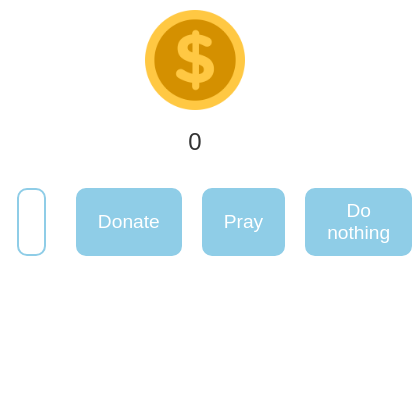
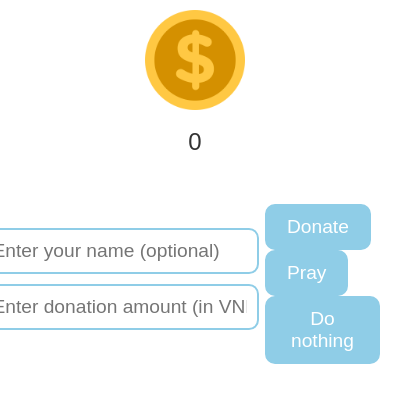
Before and after one commit to PongTon420/god-donating-simulator, a plain HTML site: page index.html in a window 390 px wide. Shown: the part 192-594 px from the top of the page, 412 px wide, since content can reach past the window. Drawn offline with Linux system fonts and the light colour scheme.

Commit message:
add media

```diff
--- a/index.html
+++ b/index.html
@@ -23,13 +23,18 @@
             <img src="./image/coin.png" alt="Coin Image" class="coin-image" />
             <span id="donation-amount"></span>
         </div>
-        <div class="button-container">
-            <input type="text" id="name-input" placeholder="Enter your name (optional)" />
-            <input type="text" id="donation-input" placeholder="Enter donation amount (in VND)" />
-            <button id="donate-button">Donate</button>
-            <button id="pray-button">Pray</button>
-            <button>Do nothing</button>
+        <div class="interaction-container">
+            <div class="input-container">
+                <input type="text" id="name-input" placeholder="Enter your name (optional)" />
+                <input type="text" id="donation-input" placeholder="Enter donation amount (in VND)" />
+            </div>
+            <div class="button-container">
+                <button id="donate-button">Donate</button>
+                <button id="pray-button">Pray</button>
+                <button>Do nothing</button>
+            </div>
         </div>
+
         <div class="message-container">
             <p id="donation-message" style="display: none;"><span id="donator-name"></span> donated <span
                     id="donation-amount-display"></span>
--- a/script.js
+++ b/script.js
@@ -20,8 +20,6 @@ donateButton.addEventListener('click', function () {
         donateButton.disabled = false;
         donationInput.focus();
     }, 600);
-    donateSound.currentTime = 0;
-    donateSound.play();
 
     const inputAmount = parseInt(donationInput.value, 10);
     if (isNaN(inputAmount) || inputAmount <= 0) {
@@ -53,6 +51,9 @@ donateButton.addEventListener('click', function () {
     const donationAmountDisplayMessage = document.getElementById('donation-amount-display');
     donationAmountDisplayMessage.textContent = inputAmount.toLocaleString('vi-VN') + ' VND';
     fadeOutMessage(donationMessage, 500);
+
+    donateSound.currentTime = 0;
+    donateSound.play();
 })
 
 function fadeOutMessage(element, duration) {
--- a/styles.css
+++ b/styles.css
@@ -1,6 +1,48 @@
 @font-face {
     font-family: 'TitleFont';
     src: url(./font/Monopoly\ Regular.ttf) format('truetype');
+}
+
+@media (max-width: 600px) {
+
+    body {
+        padding: 10px;
+    }
+
+    h1 {
+        font-size: 2rem;
+        padding: 15px;
+    }
+
+    .button-container button {
+        font-size: 1rem;
+        padding: 8px 16px;
+        margin: 0 5px;
+        display: block;
+    }
+
+    .button-container {
+        flex-direction: column;
+    }
+
+    .input-container {
+        flex-direction: column;
+    }
+
+    .input-container input {
+        margin: 0 0 10px 0;
+        width: 80%;
+        max-width: none;
+    }
+
+    .coin-image {
+        width: 80px;
+        height: 80px;
+    }
+
+    #donation-amount {
+        font-size: 1.2rem;
+    }
 }
 
 h1 {
@@ -28,10 +70,10 @@ body {
     margin-top: 1rem;
 }
 
-.button-container {
+.interaction-container {
     display: flex;
     justify-content: center;
-    margin-top: 2rem;
+    margin-top: 3rem;
 }
 
 .button-container button {
@@ -49,7 +91,13 @@ body {
     background-color: #7ab8d1;
 }
 
-.button-container input {
+.input-container {
+    display: flex;
+    justify-content: center;
+    align-items: center;
+}
+
+.input-container input {
     padding: 10px;
     font-size: 1.2rem;
     border-radius: 10px;
@@ -60,7 +108,7 @@ body {
     width: 100%;
 }
 
-.button-container input:focus {
+.input-container input:focus {
     outline: none;
     border-color: #48a2c5;
 }
```
